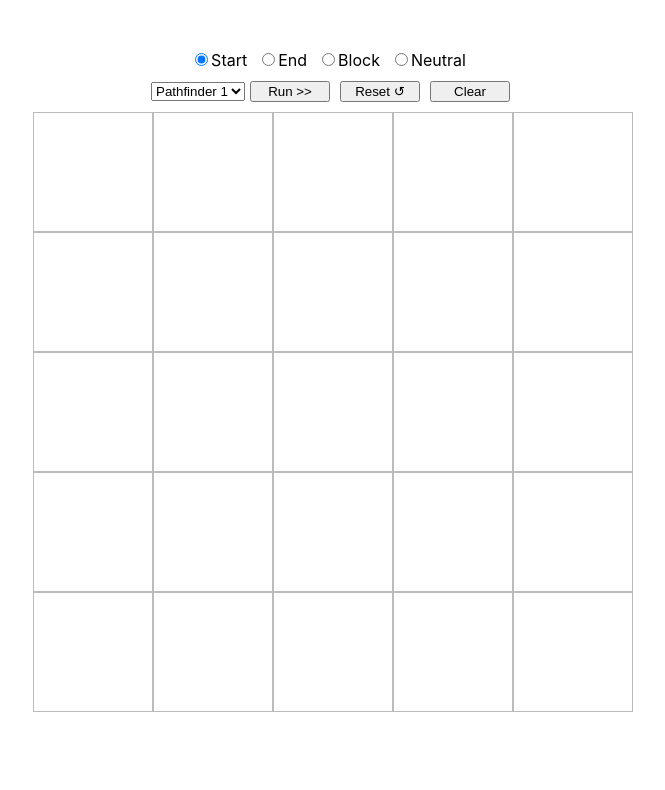
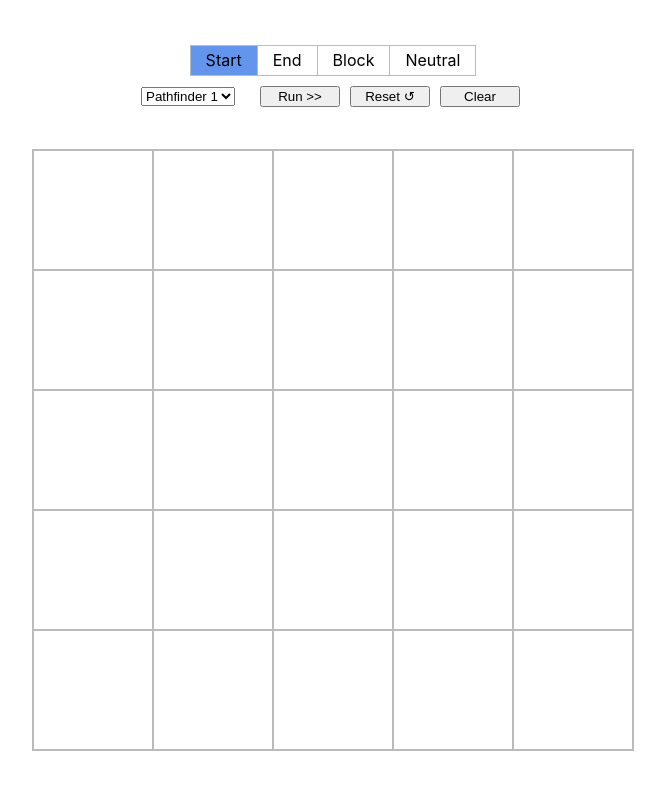
Before and after one commit to markandmarkup/pathfinding, a React (Create React App) app: page / in a window 1280 px wide. Shown: the top 790 px of the page, without its empty margins (307-972 px from the left). Built offline with nearby package versions, Linux system fonts and the light colour scheme.

Commit message:
FE Improvements - added auto progression through build states and initial state to 'clear' button

```diff
--- a/src/Pathfinder/GridContainer/GridContainer.css
+++ b/src/Pathfinder/GridContainer/GridContainer.css
@@ -6,4 +6,5 @@
     flex-wrap: wrap;
     justify-content: space-around;
     align-content: space-around;
+    outline: 1px solid #bbb;
   }
--- a/src/Pathfinder/Pathfinder.css
+++ b/src/Pathfinder/Pathfinder.css
@@ -5,15 +5,31 @@
 }
 
 .gridBuildOptions {
+  margin: 10px 10px 15px;
+}
+
+.gridBuildOptions input[type="radio"] {
+  width: 0;
+  margin: 0;
+  padding: 0;
+}
+
+.gridBuildOptions label {
+  border: 1px solid #bbb;
+  border-right-style: none;
+  padding: 4px 15px 5px;
+}
+
+.gridBuildOptions label:last-child {
+  border: 1px solid #bbb;
+}
+
+.runControls {
   margin: 10px;
 }
 
-.gridBuildOptions label {
-  margin-right: 10px;
-}
-
-.runControls {
-  margin: 0 10px 10px;
+.runControls select {
+  margin-right: 20px;
 }
 
 .runControls button {
@@ -25,5 +41,6 @@
 
 .userMessage {
   margin: 10px;
-  color: #dc143c;
+  color: #000;
+  height: 1.4em;
 }
--- a/src/Pathfinder/Pathfinder.tsx
+++ b/src/Pathfinder/Pathfinder.tsx
@@ -42,6 +42,27 @@ class Pathfinder extends React.Component<{}, PathfinderState>
   }
 
   setGridBuildMode = (blockType: string) : void => {
+    let buildLabels = document.querySelectorAll(".gridBuildOptions label");
+    buildLabels.forEach(label => label.setAttribute("style", "background-color: none"));
+
+    switch (blockType) {
+      case "start":
+        buildLabels[0].setAttribute("style", "background-color: #6495ed");
+        break;
+      case "end":
+        buildLabels[1].setAttribute("style", "background-color: #3cb371");
+        break;
+      case "block":
+        buildLabels[2].setAttribute("style", "background-color: #808080");
+        break;
+      case "neutral":
+        buildLabels[3].setAttribute("style", "background-color: #96b3e7");
+        break;
+      default:
+        buildLabels[0].setAttribute("style", "background-color: #6495ed");
+        break;
+    }
+
     this.setState({
       gridBuildMode: blockType
     });
@@ -67,19 +88,25 @@ class Pathfinder extends React.Component<{}, PathfinderState>
     this.setState({
         gridArray: updatedGridArray
     });
+
+    if (this.state.gridBuildMode === "start") this.setGridBuildMode("end");
+    if (this.state.gridBuildMode === "end") this.setGridBuildMode("block");
   }
 
   clearGrid = () : void => {
     this.setState({
-      gridArray: new Array(this.state.cols * this.state.rows).fill('neutral')
+      gridArray: new Array(this.state.cols * this.state.rows).fill('neutral'),
+      userMessage: ""
     });
+    this.setGridBuildMode("start");
     return;
   }
 
   resetGrid = () : void => {
     if (this.state.pathfinderInputGrid.length === this.state.cols * this.state.rows) {
       this.setState({
-        gridArray: this.state.pathfinderInputGrid
+        gridArray: this.state.pathfinderInputGrid,
+        userMessage: ""
       });
     }
     return;
@@ -119,14 +146,18 @@ class Pathfinder extends React.Component<{}, PathfinderState>
     return (
       <div className="pathfinder">
         <div className="gridBuildOptions">
-          <input type="radio" id="gridBuildStart" name="gridBuildOptions" value="start" onClick={()=> this.setGridBuildMode("start")} defaultChecked/>
-            <label htmlFor="gridBuildStart">Start</label>
-          <input type="radio" id="gridBuildEnd" name="gridBuildOptions" value="end" onClick={()=> this.setGridBuildMode("end")}/>
-            <label htmlFor="gridBuildEnd">End</label>
-          <input type="radio" id="gridBuildBlock" name="gridBuildOptions" value="block" onClick={()=> this.setGridBuildMode("block")}/>
-            <label htmlFor="gridBuildBlock">Block</label>
-          <input type="radio" id="gridBuildNeutral" name="gridBuildOptions" value="neutral" onClick={()=> this.setGridBuildMode("neutral")}/>
-            <label htmlFor="gridBuildNeutral">Neutral</label>
+          <label htmlFor="gridBuildStart" style={{backgroundColor: "#6495ed"}}>
+            <input type="radio" id="gridBuildStart" name="gridBuildOptions" value="start" onClick={()=> this.setGridBuildMode("start")} defaultChecked/>
+              Start</label>
+          <label htmlFor="gridBuildEnd">
+            <input type="radio" id="gridBuildEnd" name="gridBuildOptions" value="end" onClick={()=> this.setGridBuildMode("end")}/>
+              End</label>
+          <label htmlFor="gridBuildBlock">
+            <input type="radio" id="gridBuildBlock" name="gridBuildOptions" value="block" onClick={()=> this.setGridBuildMode("block")}/>
+              Block</label>
+          <label htmlFor="gridBuildNeutral">
+            <input type="radio" id="gridBuildNeutral" name="gridBuildOptions" value="neutral" onClick={()=> this.setGridBuildMode("neutral")}/>
+              Neutral</label>
         </div>
 
         <div className="runControls">
--- a/src/utils/Pathfinder1.ts
+++ b/src/utils/Pathfinder1.ts
@@ -77,7 +77,7 @@ export const pathfinder1 = (inputArray: Array<any>, start: Array<number>, end: A
     }
 
     return {
-        success: true,
+        success: complete,
         resultArray: outputArray,
         pathCount: 1
     };
```
Also changed, not shown: public/index.html (+0 -23 lines), public/images/mamu-logo.svg (added), public/manifest.json.
